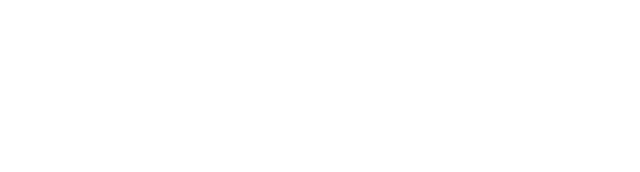
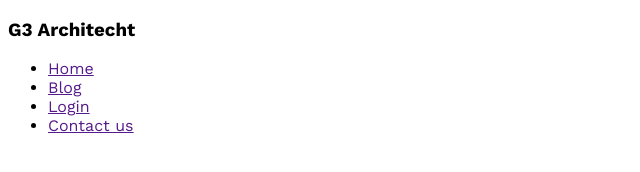
Before and after one commit to Shamsul477/g3-architects-practice, a plain HTML site: page index.html in a window 1280 px wide. Shown: the whole page, without its empty margins (0-640 px from the left). Drawn offline with nearby package versions, Linux system fonts and the light colour scheme.

```diff
--- a/index.html
+++ b/index.html
@@ -5,9 +5,29 @@
     <meta http-equiv="X-UA-Compatible" content="IE=edge">
     <meta name="viewport" content="width=device-width, initial-scale=1.0">
     <link rel="stylesheet" href="styles/architects.css">
+
     <title>G3 Architect website</title>
 </head>
 <body>
+    <header>
+<nav>
+    <h3> G3 Architecht</h3>
+    <ul>
+        <li><a href=""> Home </a></li>
+        <li><a href=""> Blog</a></li>
+        <li><a href=""> Login</a></li>
+        <li><a href=""> Contact us</a></li>
+    </ul>
+</nav>
+    </header>
+    <main>
 
+    </main>
+
+
+    <footer>
+
+
+    </footer>
 </body>
 </html>
--- a/styles/architects.css
+++ b/styles/architects.css
@@ -0,0 +1,7 @@
+@import url('https://fonts.googleapis.com/css2?family=Open+Sans:wght@400;700&family=Work+Sans:wght@400;700;800&display=swap');
+
+*{
+    font-family: 'Open Sans', sans-serif;
+font-family: 'Work Sans', sans-serif;
+
+}
```
